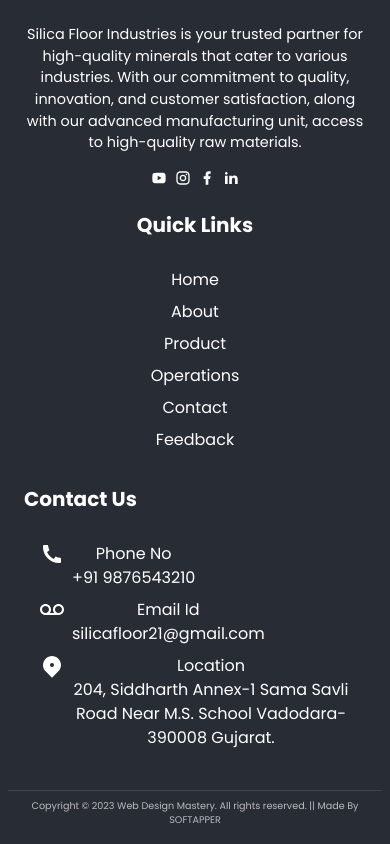
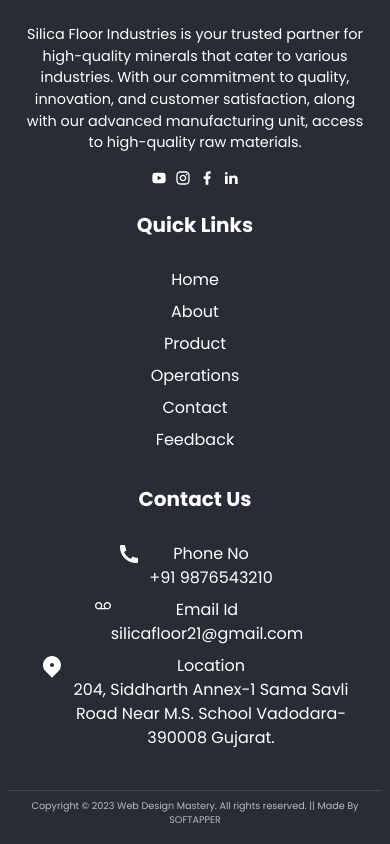
Before and after one commit to aakriti-khanna/Quartz, a React (Vite) app in the folder client/: page / in a window 390 px wide. Shown: the part 5856-6700 px from the top of the page. Built offline with nearby package versions, Linux system fonts and the light colour scheme.

Commit message:
Footer fixed

```diff
--- a/client/src/Components/Footer/footer.css
+++ b/client/src/Components/Footer/footer.css
@@ -229,6 +229,16 @@
   .footer__contact {
     margin: 1rem auto;
   }
+
+  .footerContact{
+    margin-left: auto;
+    margin-right: auto;
+  }
+
+  .footer__links li{
+    margin-left: auto;
+    margin-right: auto;
+  }
 }
 
 @media (max-width: 600px) {
@@ -239,6 +249,16 @@
   .footer__contact p {
     font-size: 0.9rem;
   }
+
+  .footerContact{
+    margin-left: auto;
+    margin-right: auto;
+  }
+
+  .footer__links li{
+    margin-left: auto;
+    margin-right: auto;
+  }
 }
 
 @media (max-width: 440px) {
@@ -248,6 +268,16 @@
 
   .footer__contact p {
     font-size: 0.8rem;
+  }
+
+  .footerContact{
+    margin-left: auto;
+    margin-right: auto;
+  }
+
+  .footer__links li{
+    margin-left: auto;
+    margin-right: auto;
   }
 }
 
@@ -263,5 +293,15 @@
     font-size: 0.8rem;
   }
 
+  .footerContact{
+    margin-left: auto;
+    margin-right: auto;
+  }
+
+  .footer__links li{
+    margin-left: auto;
+    margin-right: auto;
+  }
+
 
 }
--- a/client/src/Components/Footer/footer.jsx
+++ b/client/src/Components/Footer/footer.jsx
@@ -85,8 +85,8 @@ const Footer = () => {
           </li>
           <li className="flex ">
             <span>
+            </span>
               <RiRecordMailLine />
-            </span>
             <div>
               <h5>Email Id</h5>
               <a href="https://mail.google.com/mail/u/0/#inbox?compose=CllgCJfmqsCJFXVMwslkgkXGbfhjtKjXtnCFfJWRZqRPQMKmnqtwmLgtBgkFkmrCmdwXpkgXWqq">
```
